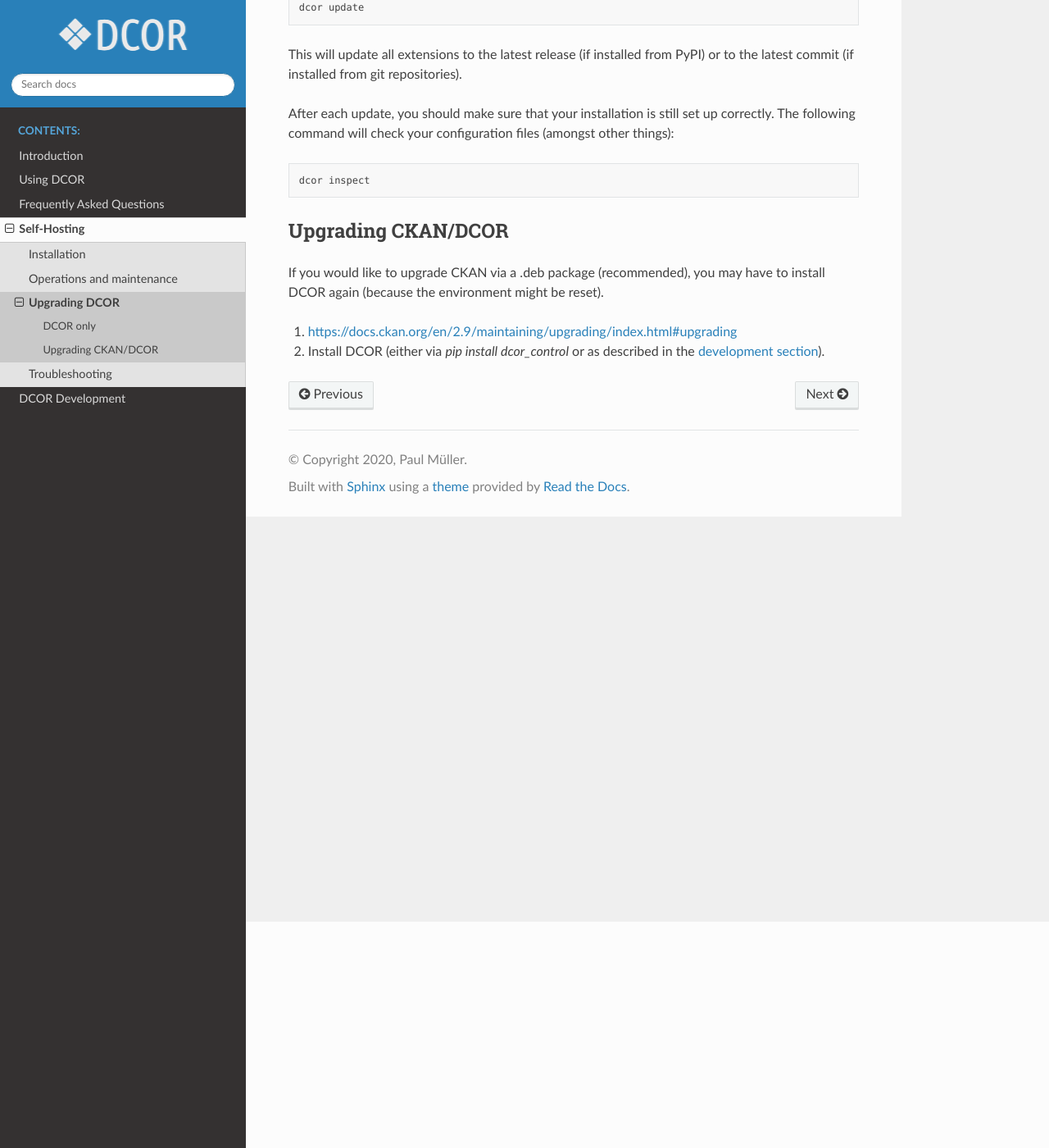
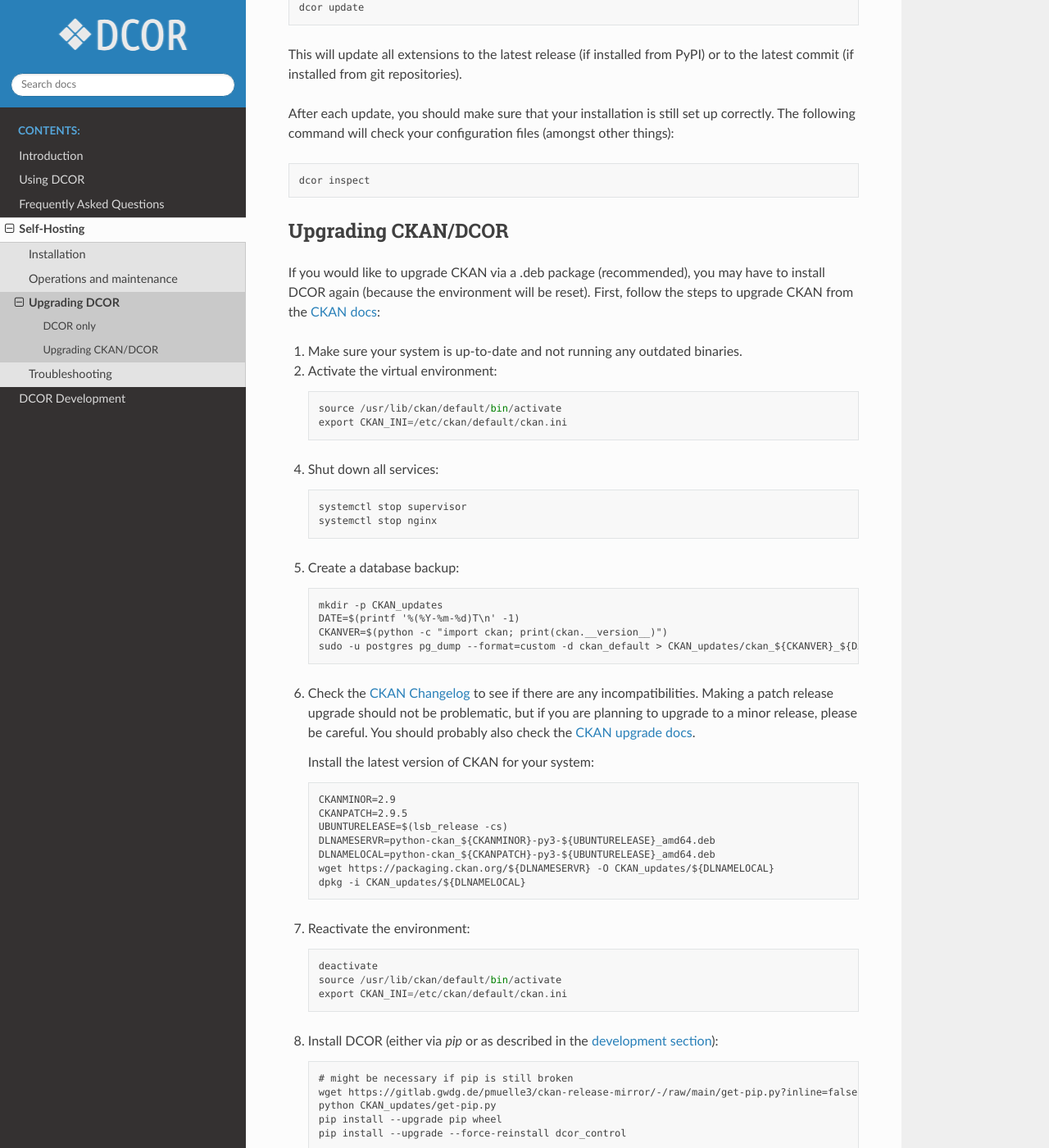
Before and after one commit to DCOR-dev/dcor-docs, a Sphinx documentation site: the page built from docs/sec_self_hosting/upgrade.rst, in a window 1280 px wide and 1400 px high, scrolled down 276 px. Shown: the whole window at 82% size. Built offline with Sphinx 7.4.7 and the Read the Docs theme 2.0.0, drawn with Linux system fonts in a browser that asks for light colours; some of the changed text lies outside the part shown.

Commit message:
elaborate upgrade process

```diff
--- a/docs/sec_self_hosting/upgrade.rst
+++ b/docs/sec_self_hosting/upgrade.rst
@@ -23,9 +23,66 @@
 ===================
 
 If you would like to upgrade CKAN via a .deb package (recommended), you may have
-to install DCOR again (because the environment might be reset).
+to install DCOR again (because the environment will be reset). First, follow the
+steps to upgrade CKAN from the `CKAN docs
+<https://docs.ckan.org/en/latest/maintaining/upgrading/index.html#upgrading>`_:
 
-1. https://docs.ckan.org/en/2.9/maintaining/upgrading/index.html#upgrading
+1. Make sure your system is up-to-date and not running any outdated binaries.
 
-2. Install DCOR (either via `pip install dcor_control` or as described in
-   the :ref:`development section <sec_dev_install>`).
+2. Activate the virtual environment::
+
+     source /usr/lib/ckan/default/bin/activate
+     export CKAN_INI=/etc/ckan/default/ckan.ini
+
+4. Shut down all services::
+
+     systemctl stop supervisor
+     systemctl stop nginx
+
+5. Create a database backup::
+
+     mkdir -p CKAN_updates
+     DATE=$(printf '%(%Y-%m-%d)T\n' -1)
+     CKANVER=$(python -c "import ckan; print(ckan.__version__)")
+     sudo -u postgres pg_dump --format=custom -d ckan_default > CKAN_updates/ckan_${CKANVER}_${DATE}.dump
+
+6. Check the `CKAN Changelog <https://github.com/ckan/ckan/blob/master/CHANGELOG.rst>`_
+   to see if there are any incompatibilities. Making a patch release upgrade should not be
+   problematic, but if you are planning to upgrade to a minor release, please be careful.
+   You should probably also check the `CKAN upgrade docs
+   <https://docs.ckan.org/en/latest/maintaining/upgrading/index.html#upgrade-ckan>`_.
+
+   Install the latest version of CKAN for your system::
+
+     CKANMINOR=2.9
+     CKANPATCH=2.9.5
+     UBUNTURELEASE=$(lsb_release -cs)
+     DLNAMESERVR=python-ckan_${CKANMINOR}-py3-${UBUNTURELEASE}_amd64.deb
+     DLNAMELOCAL=python-ckan_${CKANPATCH}-py3-${UBUNTURELEASE}_amd64.deb
+     wget https://packaging.ckan.org/${DLNAMESERVR} -O CKAN_updates/${DLNAMELOCAL}
+     dpkg -i CKAN_updates/${DLNAMELOCAL}
+
+7. Reactivate the environment::
+
+     deactivate
+     source /usr/lib/ckan/default/bin/activate
+     export CKAN_INI=/etc/ckan/default/ckan.ini
+
+8. Install DCOR (either via `pip` or as described in
+   the :ref:`development section <sec_dev_install>`)::
+
+     # might be necessary if pip is still broken
+     wget https://gitlab.gwdg.de/pmuelle3/ckan-release-mirror/-/raw/main/get-pip.py?inline=false -O CKAN_updates/get-pip.py
+     python CKAN_updates/get-pip.py
+     pip install --upgrade pip wheel
+     pip install --upgrade --force-reinstall dcor_control
+
+9. Make sure the configuration is intact (you may skip scanning for orphaned files)::
+
+     ckan dcor-theme-main-css-branding  # might not be necessary
+     dcor inspect
+
+10. Finally start nginx and supervisor::
+
+     systemctl start nginx
+     systemctl start supervisor
```
